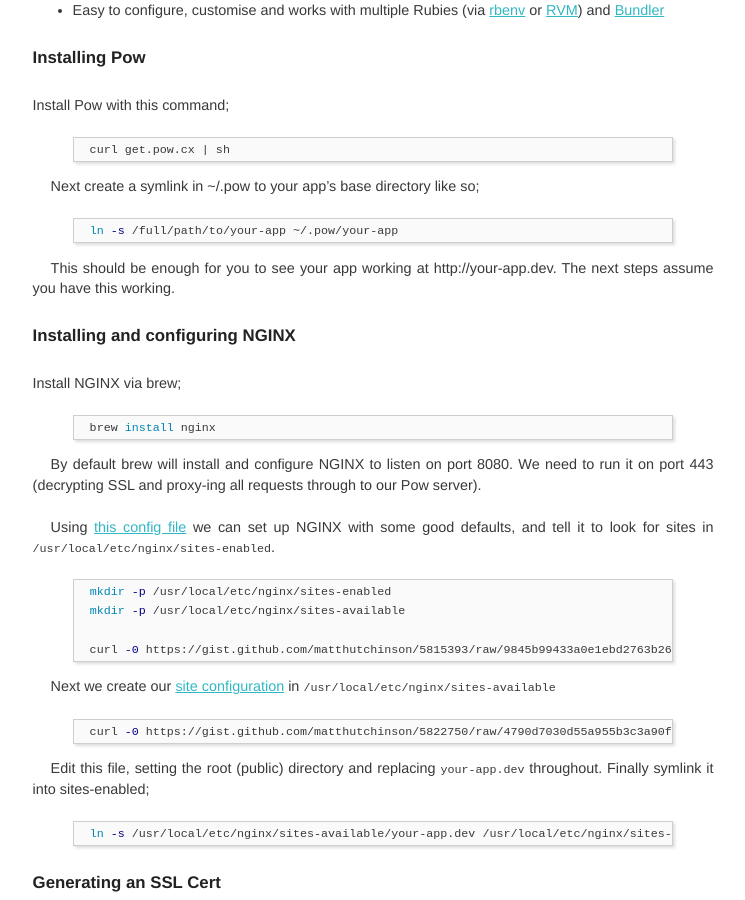
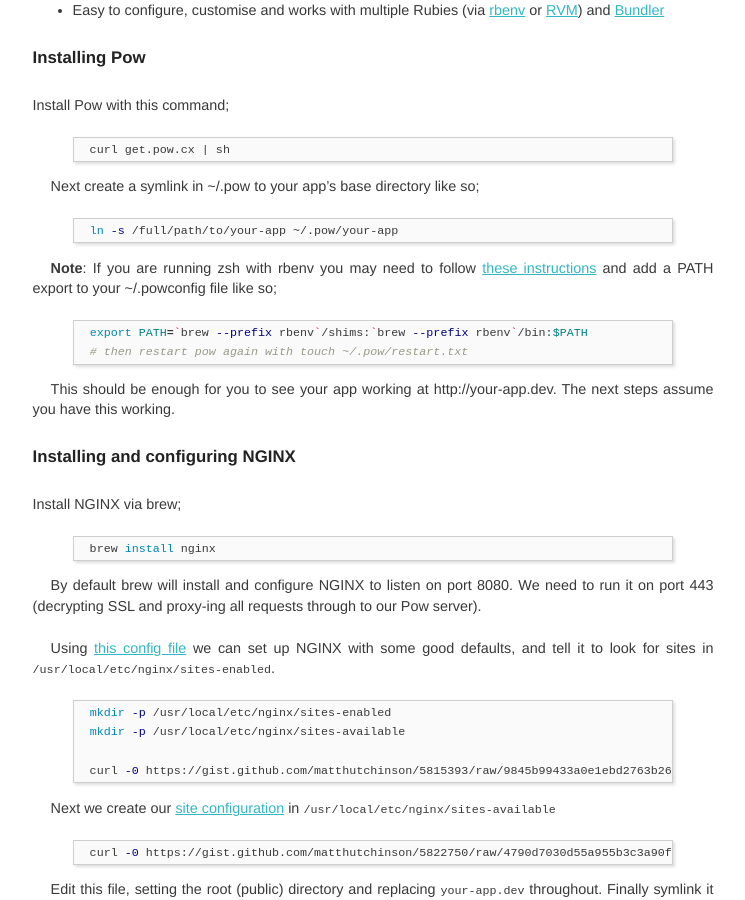
Before and after one commit to HouseTrip/housetrip.github.com, a Jekyll site: the page built from _posts/2013-06-21-pow-with-nginx-ssl-on-osx.md, in a window 1280 px wide and 900 px high, scrolled down 1016 px. Shown: the whole window, without its empty margins (267-1012 px from the left). Built offline with Jekyll 4.4.1, drawn with Linux system fonts in a browser that asks for light colours.

Commit message:
updating blog post for pow

```diff
--- a/_posts/2013-06-21-pow-with-nginx-ssl-on-osx.md
+++ b/_posts/2013-06-21-pow-with-nginx-ssl-on-osx.md
@@ -41,6 +41,13 @@
 
 {% highlight bash %}
   ln -s /full/path/to/your-app ~/.pow/your-app
+{% endhighlight %}
+
+**Note**: If you are running zsh with rbenv you may need to follow [these instructions](http://wellbredgrapefruit.com/blog/2012/09/25/zsh/) and add a PATH export to your ~/.powconfig file like so;
+
+{% highlight bash %}
+  export PATH=`brew --prefix rbenv`/shims:`brew --prefix rbenv`/bin:$PATH
+  # then restart pow again with touch ~/.pow/restart.txt
 {% endhighlight %}
 
 This should be enough for you to see your app working at http://your-app.dev. The next steps assume you have this working.
```
